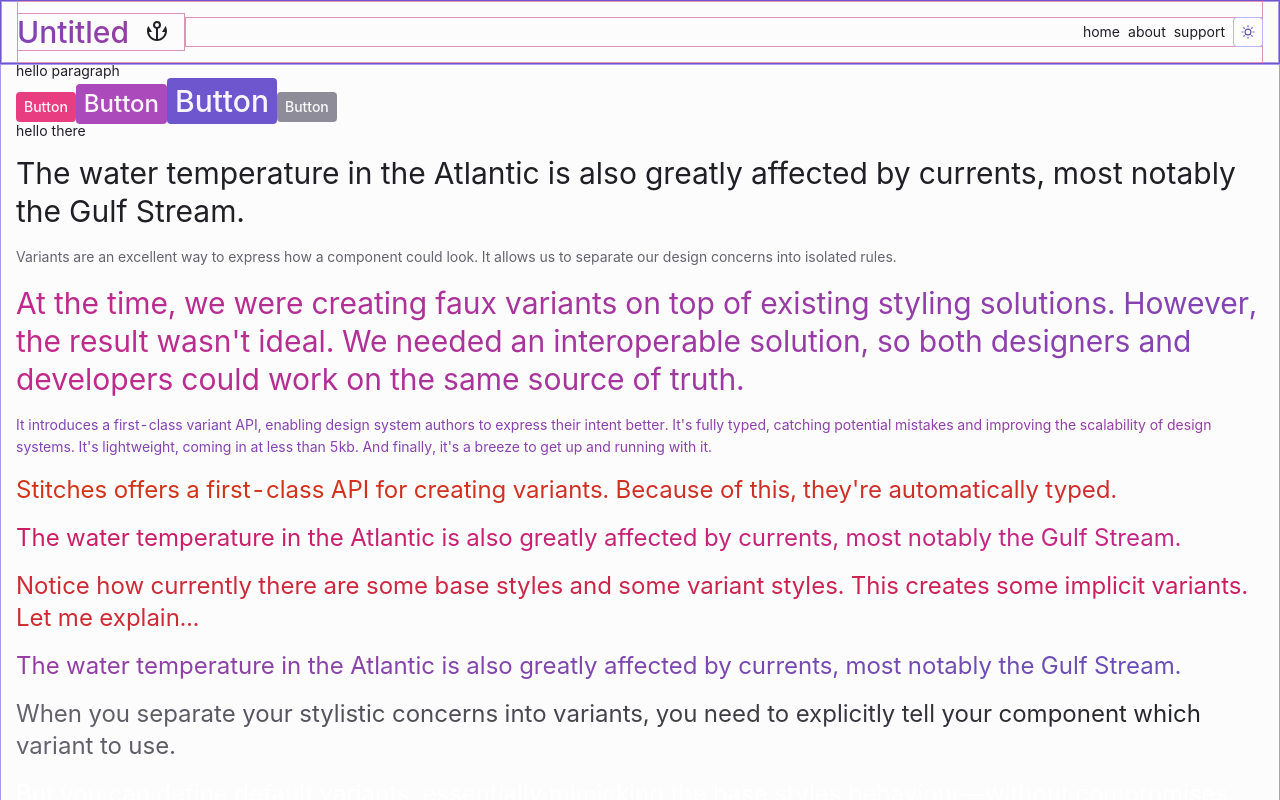
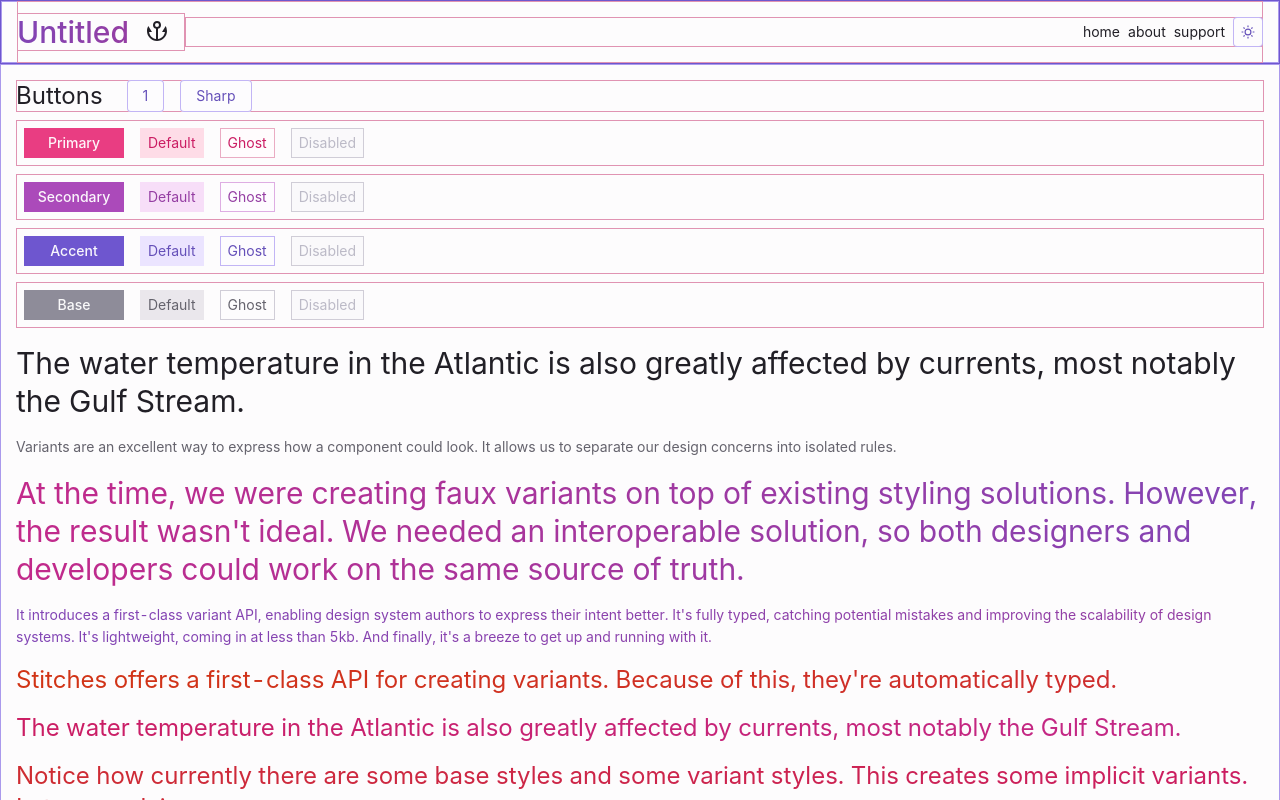
Before and after one commit to nrsimonelli/green-knight, a React (Create React App) app: page / in a window 1280 px wide. Shown: the top 800 px of the page. Built offline with nearby package versions, Linux system fonts and the light colour scheme.

Commit message:
demo section for button variants

```diff
--- a/src/App.js
+++ b/src/App.js
@@ -1,4 +1,4 @@
-import React from 'react';
+import React, { useState } from 'react';
 
 import { Button } from './components/Button';
 import { Flex } from './components/Flex';
@@ -21,8 +21,31 @@ const globalStyles = globalCss({
   },
 });
 
+const buttonName = ['primary', 'secondary', 'accent', 'base'];
+const shapeOptions = ['sharp', 'dull', 'soft', 'pill'];
+
 const App = () => {
   globalStyles();
+
+  const [buttonSize, setButtonSize] = useState(1);
+  const [buttonShape, setButtonShape] = useState(0);
+
+  const handleButtonSizeChange = () => {
+    if (buttonSize === 3) {
+      setButtonSize(1);
+    } else {
+      setButtonSize(buttonSize + 1);
+    }
+  };
+  const handleButtonShapeChange = () => {
+    if (buttonShape === 3) {
+      setButtonShape(0);
+    } else {
+      setButtonShape(buttonShape + 1);
+    }
+  };
+
+  const buttonLabelWidth = 75 + 25 * buttonSize;
 
   return (
     <>
@@ -30,20 +53,70 @@ const App = () => {
 
       <Flex>
         <Container responsive screen>
-          <div>hello paragraph</div>
-          <Button color='primary' type='hot' size='1'>
-            Button
-          </Button>
-          <Button color='secondary' type='hot' size='2'>
-            Button
-          </Button>
-          <Button color='accent' type='hot' size='3'>
-            Button
-          </Button>
-          <Button color='base' type='hot' size='1'>
-            Button
-          </Button>
-          <div>hello there</div>
+          <Flex css={{ mt: '$3' }}>
+            <Text size='2' css={{ mr: '$4' }}>
+              Buttons
+            </Text>
+            <Button
+              type='ghost'
+              color='accent'
+              onClick={handleButtonSizeChange}
+              size='1'
+              css={{ px: '$3', mr: '$3' }}
+            >{`${buttonSize}`}</Button>
+            <Button
+              type='ghost'
+              color='accent'
+              onClick={handleButtonShapeChange}
+              size='1'
+              css={{ textTransform: 'capitalize', px: '$3' }}
+            >
+              {shapeOptions[buttonShape]}
+            </Button>
+          </Flex>
+          {buttonName.map((label, index) => (
+            <Flex
+              direction='row'
+              align='end'
+              css={{ mt: '$2', p: '$2', '& > Button': { mr: '$3' } }}
+            >
+              <Button
+                size={buttonSize}
+                shape={shapeOptions[buttonShape]}
+                type='hot'
+                color={label}
+                css={{
+                  textTransform: 'capitalize',
+                  width: `${buttonLabelWidth}px`,
+                }}
+              >
+                {buttonName[index]}
+              </Button>
+              <Button
+                size={buttonSize}
+                shape={shapeOptions[buttonShape]}
+                color={label}
+              >
+                Default
+              </Button>
+              <Button
+                size={buttonSize}
+                shape={shapeOptions[buttonShape]}
+                color={label}
+                type='ghost'
+              >
+                Ghost
+              </Button>
+              <Button
+                size={buttonSize}
+                shape={shapeOptions[buttonShape]}
+                color={label}
+                disabled
+              >
+                Disabled
+              </Button>
+            </Flex>
+          ))}
           <Text
             css={{
               my: '$3',
```
